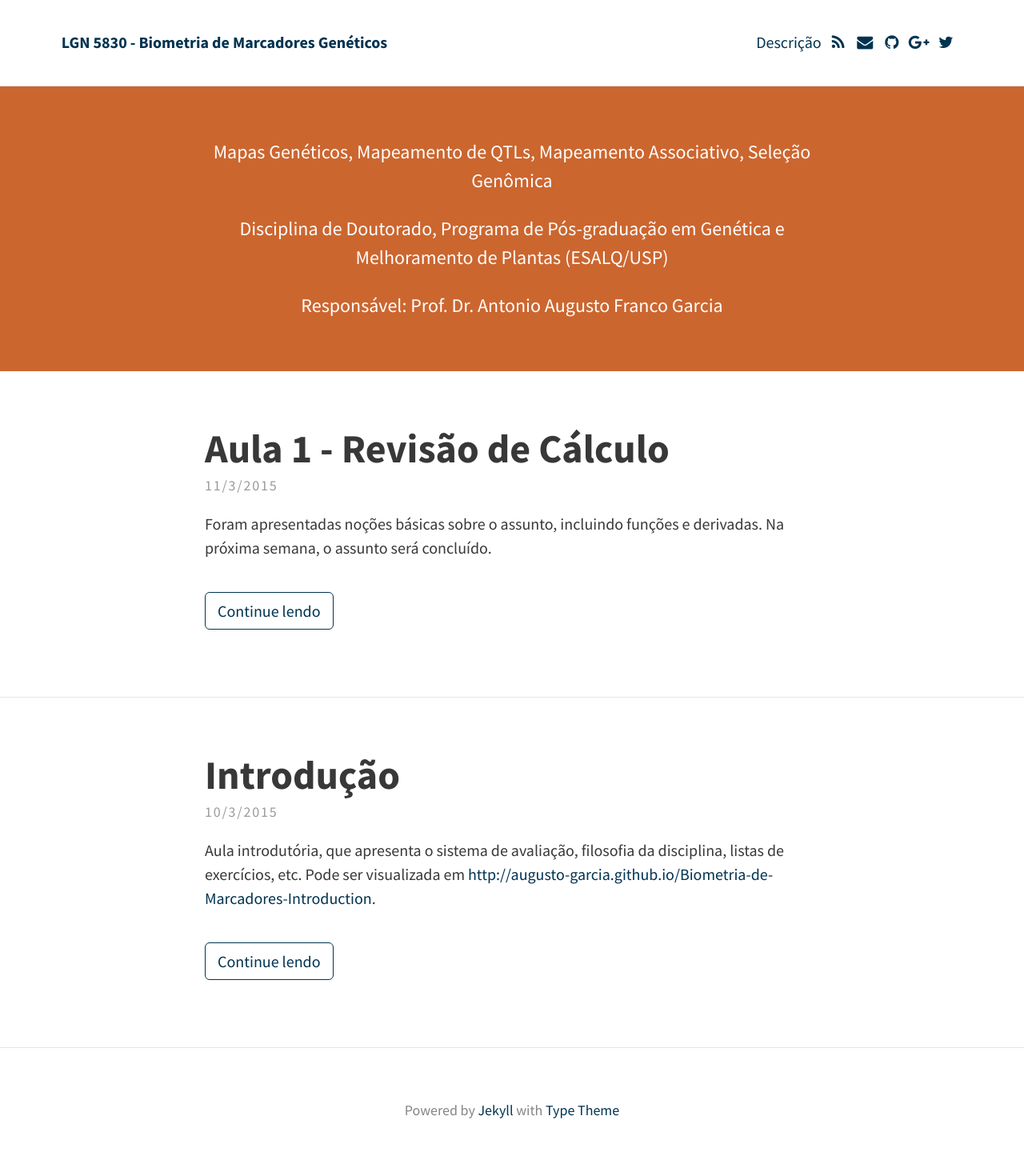
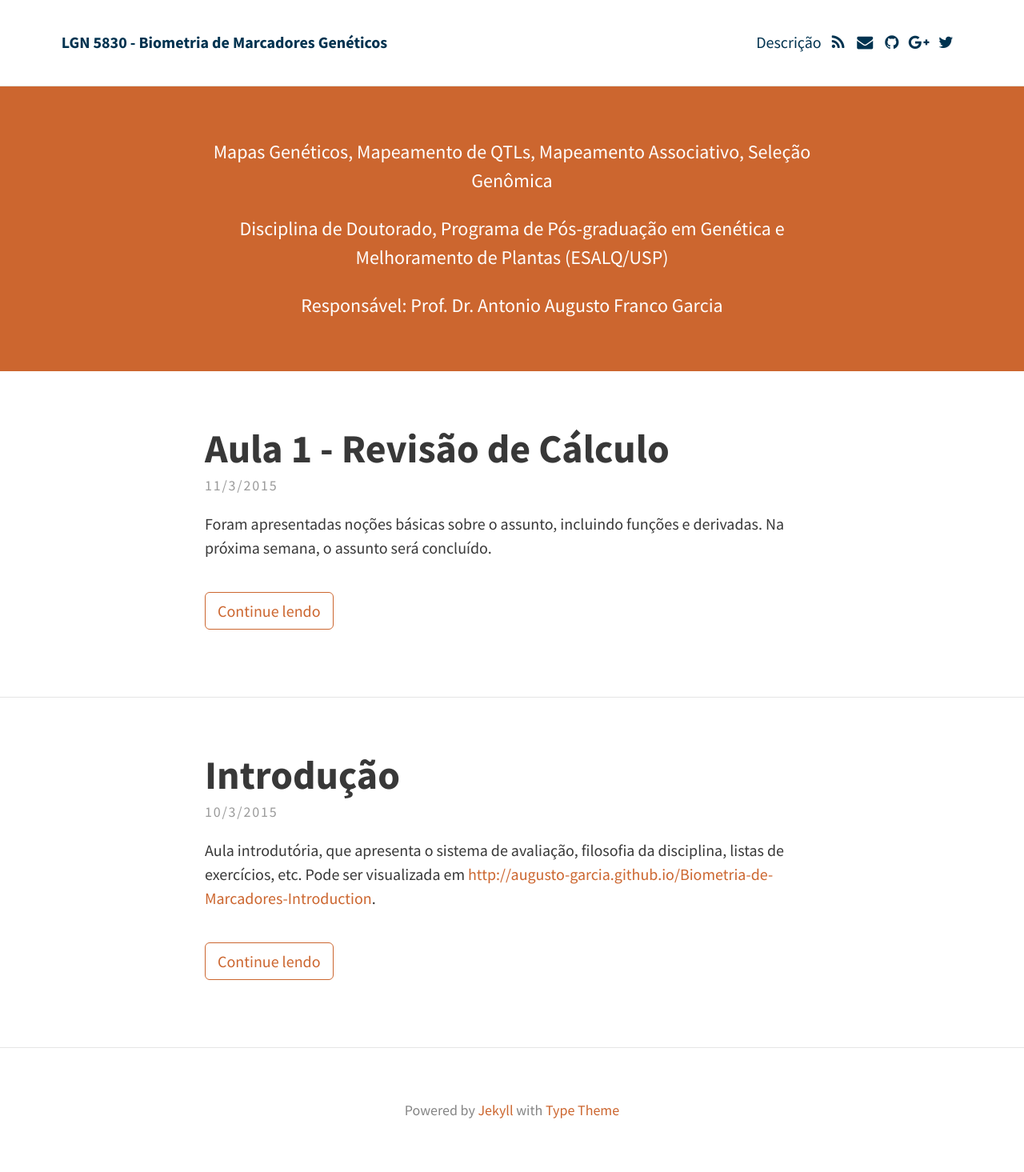
Before and after one commit to guilherme-pereira/Biometria-de-Marcadores, a Jekyll site: the page built from index.html, in a window 1280 px wide. Shown: the whole page at 80% size. Built offline with Jekyll 4.4.1, drawn with Linux system fonts in a browser that asks for light colours; nearby versions of some CDN libraries; the list of posts is cut into pages by our own code.

Commit message:
Mudando a cor dos links para laranja, para melhor visualização

```diff
--- a/_sass/base/_variables.scss
+++ b/_sass/base/_variables.scss
@@ -14,7 +14,7 @@ $border-color: rgba(0, 0, 0, 0.1); // rgba recommended if using feature images
 
 // typography colors
 $text-color: #383838;
-$link-color: #003350;
+$link-color: #cc662f;
 $selection-color: #D4D4D4; // visible when highlighting text
 
 // header colors
```
